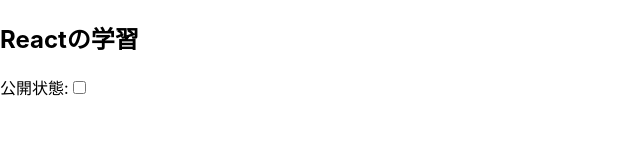
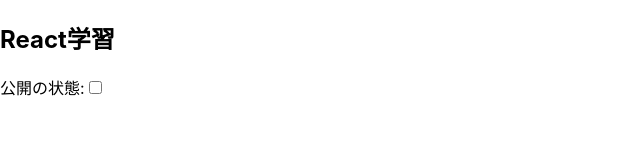
Before and after one commit to gitaro-p/react-work, a React (Create React App) app: page / in a window 1280 px wide. Shown: the top 160 px of the page, without its empty margins (0-640 px from the left). Built offline with nearby package versions, Linux system fonts and the light colour scheme.

Commit message:
stateの取得と変更

```diff
--- a/src/Article.jsx
+++ b/src/Article.jsx
@@ -4,7 +4,7 @@
   return (
     <div>
       <h2>{props.title}</h2>
-      <label htmlFor="check">公開状態:</label>
+      <label htmlFor="check">公開の状態:</label>
       <input
         type="checkbox"
         checked={props.isPublished}
--- a/src/Blog.jsx
+++ b/src/Blog.jsx
@@ -21,7 +21,7 @@
     return (
       <>
         <Article
-          title={'Reactの学習'}
+          title={'React学習'}
           isPublished={this.state.isPublished}
           toggle={() => this.togglePublished()}
         />
```
